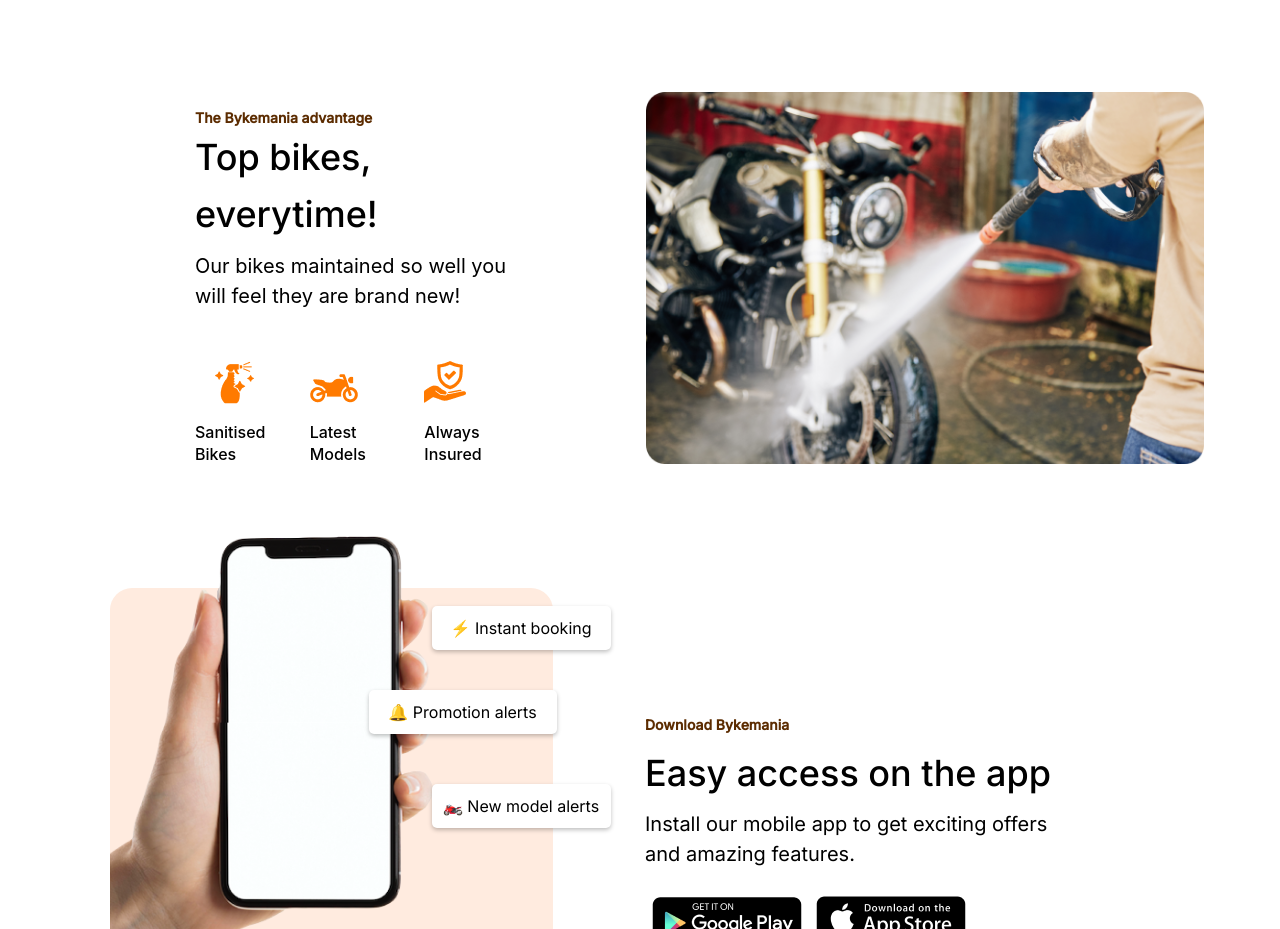
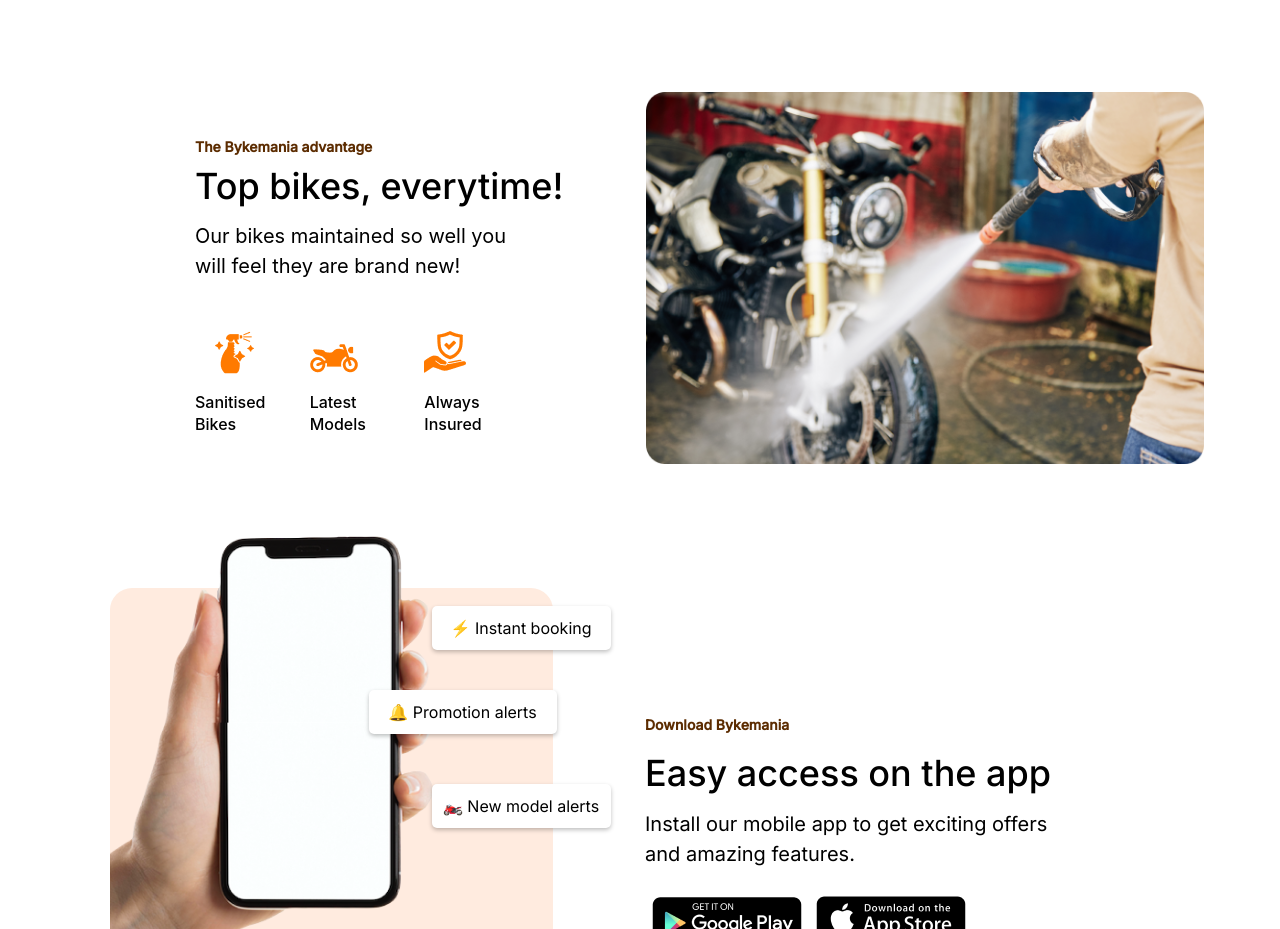
Before and after one commit to AshishKohad27/AshishKohad_AchieveeeDesign-, a React (Create React App) app: page / in a window 1280 px wide. Shown: the part 2120-3049 px from the top of the page. Built offline with nearby package versions, Linux system fonts and the light colour scheme.

Commit message:
Carousel Work remain

```diff
--- a/src/Sections/TopBikes.jsx
+++ b/src/Sections/TopBikes.jsx
@@ -23,7 +23,6 @@ export default function TopBikes() {
         flexDirection={{ base: "column", sm: "column", md: "row" }}
       >
         <GridItem
-
           w={{ base: "300px", sm: "320px", md: "" }}
           colSpan={1}
           className={style.TopBikesLeft}
@@ -33,10 +32,10 @@ export default function TopBikes() {
           <Heading as="h1" mt="22px">
             The Bykemania advantage
           </Heading>
-          <Heading as="h1" maxW="476px">
+          <Heading as="h1" w={{ base: "auto", sm: "auto", md: "400px" }}>
             Top bikes, everytime!
           </Heading>
-          <Heading as="h1" maxW="376px" mt="8px">
+          <Heading as="h1" maxW="376px" mt="6px">
             Our bikes maintained so well you will feel they are brand new!
           </Heading>
 
```
